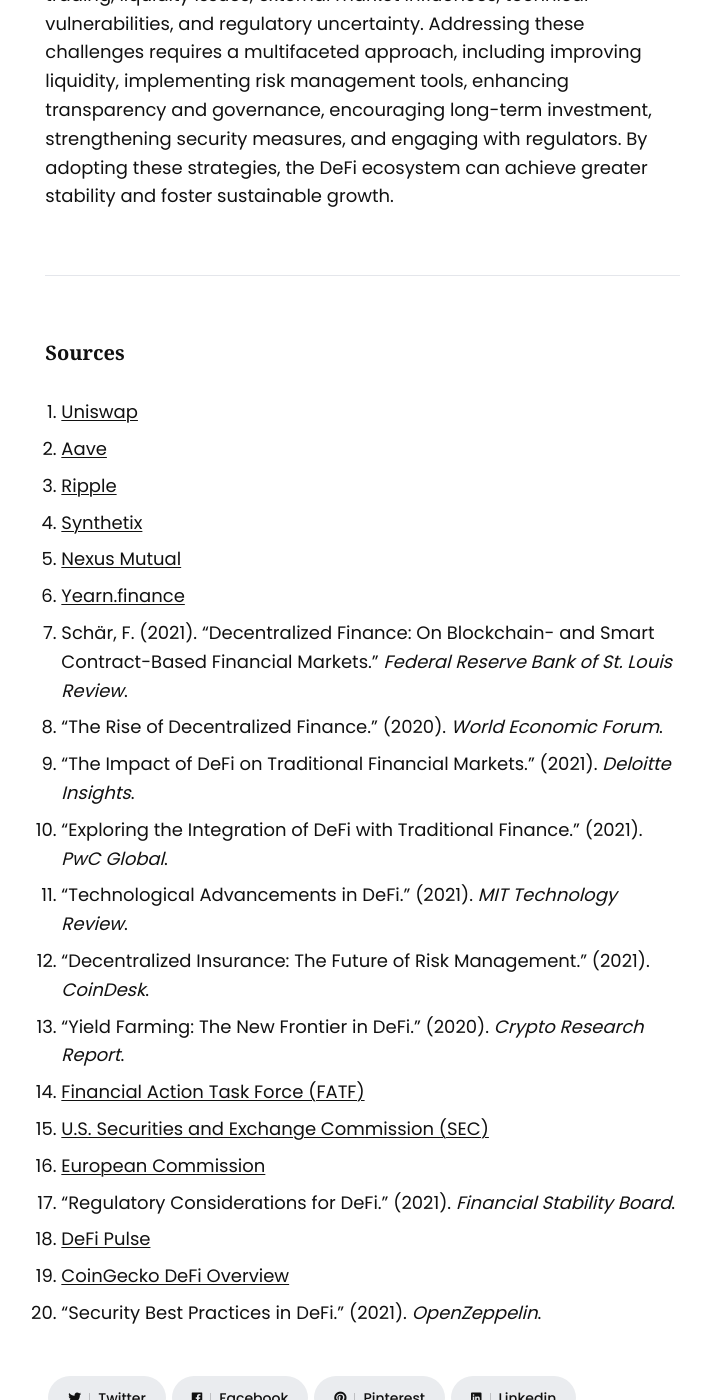
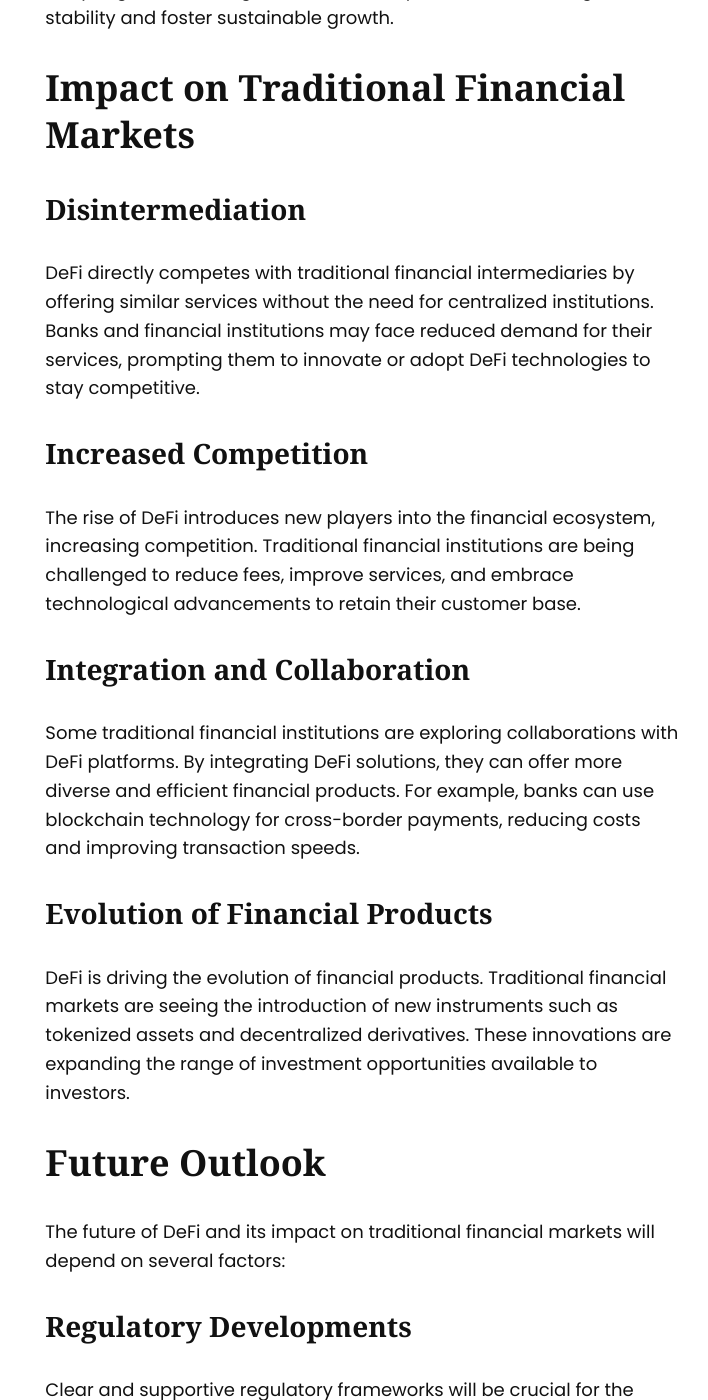
Before and after one commit to Tokenomic-org/learn, a Jekyll site: the page built from _posts/2024-07-04-Analysis-DeFi-Impact-Traditional-Financial-Markets.md, in a window 1280 px wide and 1400 px high, scrolled down 23132 px. Shown: the whole window, without its empty margins (444-1152 px from the left). Built offline with Jekyll 4.4.1, drawn with Linux system fonts in a browser that asks for light colours; some of the changed text lies outside the part shown.

Commit message:
Update 2024-07-04-Analysis-DeFi-Impact-Traditional-Financial-Markets.md

```diff
--- a/_posts/2024-07-04-Analysis-DeFi-Impact-Traditional-Financial-Markets.md
+++ b/_posts/2024-07-04-Analysis-DeFi-Impact-Traditional-Financial-Markets.md
@@ -8,7 +8,7 @@
 tags: [market]
 ---
 
-Decentralized Finance (DeFi) has emerged as one of the most transformative trends in the financial sector. By leveraging blockchain technology, DeFi creates a decentralized ecosystem for financial services, removing traditional intermediaries such as banks and brokers. This R&D article analyzes the impact of DeFi on traditional financial markets, exploring the opportunities, challenges, and future outlook of this disruptive innovation.
+Decentralized Finance (DeFi) has emerged as one of the most transformative trends in the financial sector. By leveraging blockchain technology, DeFi creates a decentralized ecosystem for financial services, removing traditional intermediaries such as banks and brokers. This article analyzes the impact of DeFi on traditional financial markets, exploring the opportunities, challenges, and future outlook of this disruptive innovation.
 
 ## The Rise of DeFi
 
@@ -315,11 +315,9 @@
 - **Security Tools:** Implementing security tools like hardware wallets and two-factor authentication can protect users.
 - **Regular Audits:** Conducting regular security audits to identify and mitigate potential social engineering vulnerabilities.
 
-### Market Volatility in DeFi: Causes and Solutions
+### Market Volatility in DeFi
 
-#### Introduction
-
-Market volatility is a significant concern in Decentralized Finance (DeFi), affecting the stability and reliability of the ecosystem. Understanding the causes of this volatility and exploring potential solutions is crucial for the long-term sustainability of DeFi platforms. This article examines the reasons behind the high market volatility in DeFi and discusses strategies to mitigate it.
+Market volatility is a significant concern in Decentralized Finance (DeFi), affecting the stability and reliability of the ecosystem. Understanding the causes of this volatility and exploring potential solutions is crucial for the long-term sustainability of DeFi platforms.
 
 #### Causes of Market Volatility in DeFi
 
@@ -426,27 +424,74 @@
 
 Market volatility in DeFi is driven by factors such as speculative trading, liquidity issues, external market influences, technical vulnerabilities, and regulatory uncertainty. Addressing these challenges requires a multifaceted approach, including improving liquidity, implementing risk management tools, enhancing transparency and governance, encouraging long-term investment, strengthening security measures, and engaging with regulators. By adopting these strategies, the DeFi ecosystem can achieve greater stability and foster sustainable growth.
 
+# Impact on Traditional Financial Markets
+
+## Disintermediation
+
+DeFi directly competes with traditional financial intermediaries by offering similar services without the need for centralized institutions. Banks and financial institutions may face reduced demand for their services, prompting them to innovate or adopt DeFi technologies to stay competitive.
+
+## Increased Competition
+
+The rise of DeFi introduces new players into the financial ecosystem, increasing competition. Traditional financial institutions are being challenged to reduce fees, improve services, and embrace technological advancements to retain their customer base.
+
+## Integration and Collaboration
+
+Some traditional financial institutions are exploring collaborations with DeFi platforms. By integrating DeFi solutions, they can offer more diverse and efficient financial products. For example, banks can use blockchain technology for cross-border payments, reducing costs and improving transaction speeds.
+
+## Evolution of Financial Products
+
+DeFi is driving the evolution of financial products. Traditional financial markets are seeing the introduction of new instruments such as tokenized assets and decentralized derivatives. These innovations are expanding the range of investment opportunities available to investors.
+
+# Future Outlook
+
+The future of DeFi and its impact on traditional financial markets will depend on several factors:
+
+## Regulatory Developments
+
+Clear and supportive regulatory frameworks will be crucial for the sustainable growth of DeFi. Regulators need to strike a balance between fostering innovation and ensuring consumer protection and financial stability.
+
+## Technological Advancements
+
+Continued advancements in blockchain technology will enhance the scalability, security, and functionality of DeFi platforms. Innovations such as layer-2 solutions and cross-chain interoperability will address current limitations and drive further adoption.
+
+## Institutional Adoption
+
+Increased interest and participation from institutional investors will legitimize DeFi and integrate it further with traditional finance. Institutions can provide the liquidity and stability needed for DeFi to scale effectively.
+
+## Public Awareness and Education
+
+Educating the public about DeFi and its benefits is essential for widespread adoption. Increased awareness will drive user growth and encourage more individuals to participate in decentralized financial systems.
+
+# Conclusion
+
+DeFi is poised to have a profound impact on traditional financial markets, offering opportunities for enhanced efficiency, financial inclusion, and innovation. However, it also presents challenges related to regulation, security, and market volatility. The future of DeFi will depend on how these challenges are addressed and how traditional financial institutions adapt to this disruptive technology. As DeFi continues to evolve, it has the potential to reshape the financial landscape, driving a more inclusive, efficient, and innovative financial system.
+
+
 ---
 
 #### Sources
 
-1. [Uniswap](https://uniswap.org/)
-2. [Aave](https://aave.com/)
-3. [Ripple](https://ripple.com/)
-4. [Synthetix](https://synthetix.io/)
-5. [Nexus Mutual](https://nexusmutual.io/)
-6. [Yearn.finance](https://yearn.finance/)
-7. Schär, F. (2021). "Decentralized Finance: On Blockchain- and Smart Contract-Based Financial Markets." *Federal Reserve Bank of St. Louis Review*.
-8. "The Rise of Decentralized Finance." (2020). *World Economic Forum*.
-9. "The Impact of DeFi on Traditional Financial Markets." (2021). *Deloitte Insights*.
-10. "Exploring the Integration of DeFi with Traditional Finance." (2021). *PwC Global*.
-11. "Technological Advancements in DeFi." (2021). *MIT Technology Review*.
-12. "Decentralized Insurance: The Future of Risk Management." (2021). *CoinDesk*.
-13. "Yield Farming: The New Frontier in DeFi." (2020). *Crypto Research Report*.
-14. [Financial Action Task Force (FATF)](https://www.fatf-gafi.org/)
-15. [U.S. Securities and Exchange Commission (SEC)](https://www.sec.gov/)
-16. [European Commission](https://ec.europa.eu/)
-17. "Regulatory Considerations for DeFi." (2021). *Financial Stability Board*.
-18. [DeFi Pulse](https://defipulse.com/)
-19. [CoinGecko DeFi Overview](https://www.coingecko.com/en/defi)
-20. "Security Best Practices in DeFi." (2021). *OpenZeppelin*.
+1. Schär, F. (2021). "Decentralized Finance: On Blockchain- and Smart Contract-Based Financial Markets." Federal Reserve Bank of St. Louis Review.
+2. Chen, J. (2021). "How DeFi is Disrupting the Financial Landscape." Harvard Business Review.
+3. "The Rise of Decentralized Finance." (2020). World Economic Forum.
+4. Zetzsche, D. A., Arner, D. W., & Buckley, R. P. (2020). "Decentralized Finance." SSRN Electronic Journal.
+5. "DeFi Security: How to Stay Safe in the Wild West of Crypto." (2021). CoinDesk.
+6. Gudgeon, L., Perez, D., Harz, D., Livshits, B., & Gervais, A. (2020). "The DeFi Dilemma: Security vs. Decentralization." Cryptoeconomic Systems.
+7. "Banking on Blockchain: Charting the Progress of Decentralized Finance." (2021). McKinsey & Company.
+8. "The Impact of DeFi on Traditional Financial Markets." (2021). Deloitte Insights.
+9. "Exploring the Integration of DeFi with Traditional Finance." (2021). PwC Global.
+10. "Innovative Financial Instruments in DeFi." (2020). Journal of Financial Innovation.
+11. "Regulatory Considerations for DeFi." (2021). Financial Stability Board.
+12. "Technological Advancements in DeFi." (2021). MIT Technology Review.
+13. "Institutional Adoption of DeFi: Current Trends and Future Outlook." (2021). Bloomberg.
+14. "Public Awareness and Education in DeFi." (2020). Crypto Research Report.
+15. [Uniswap](https://uniswap.org/)
+16. [Aave](https://aave.com/)
+17. [Ripple](https://ripple.com/)
+18. [Synthetix](https://synthetix.io/)
+19. [Nexus Mutual](https://nexusmutual.io/)
+20. [Yearn.finance](https://yearn.finance/)
+21. [Financial Action Task Force (FATF)](https://www.fatf-gafi.org/)
+22. [U.S. Securities and Exchange Commission (SEC)](https://www.sec.gov/)
+23. [European Commission](https://ec.europa.eu/)
+24. "Security Best Practices in DeFi." (2021). *OpenZeppelin*.
```
Also changed, not shown: other parts of _posts/2024-07-04-Analysis-DeFi-Impact-Traditional-Financial-Markets.md (+2 -2 lines).
